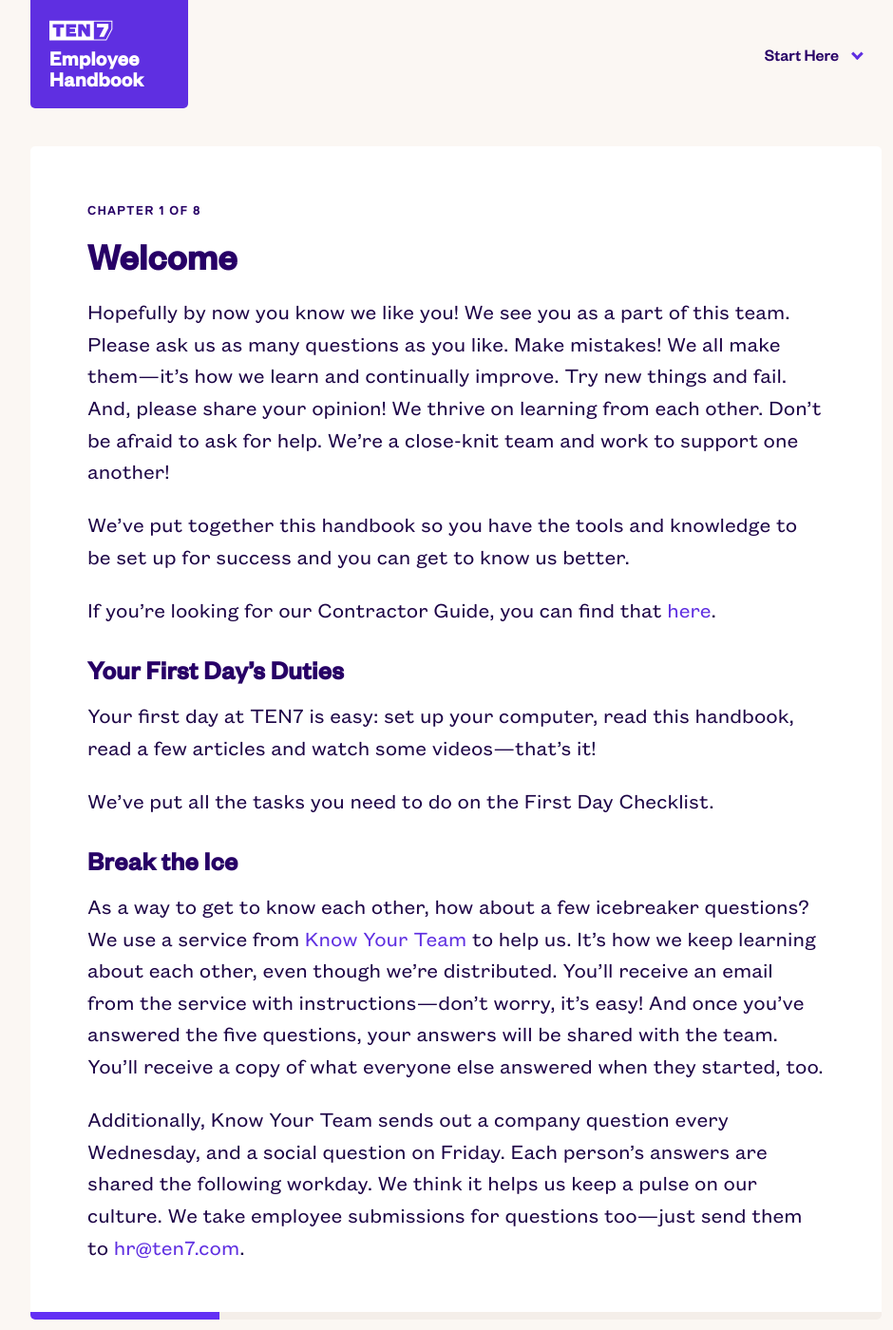
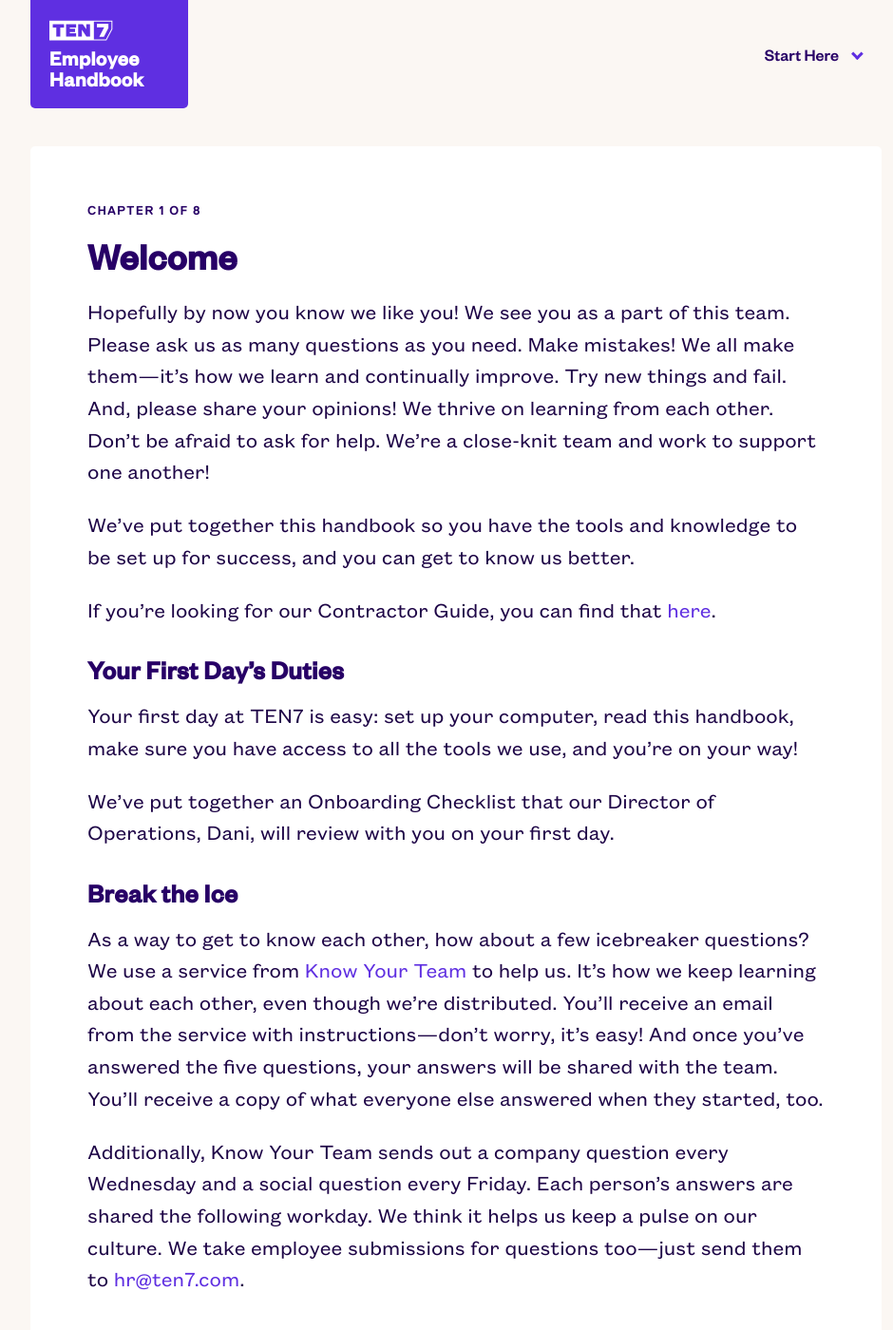
Before and after one commit to ten7/handbook.ten7.com, a Jekyll site: the page built from _pages/01_welcome.md, in a window 1280 px wide and 1400 px high. Shown: the whole window at 95% size, without its empty margins (160-1100 px from the left). Built offline with Jekyll 4.4.1, drawn with Linux system fonts in a browser that asks for light colours.

Commit message:
Copy edits and changes to first day agenda

```diff
--- a/_pages/01_welcome.md
+++ b/_pages/01_welcome.md
@@ -8,23 +8,23 @@
 # next_title:
 ---
 
-Hopefully by now you know we like you! We see you as a part of this team. Please ask us as many questions as you like. Make mistakes! We all make them—it’s how we learn and continually improve. Try new things and fail. And, please share your opinion! We thrive on learning from each other. Don’t be afraid to ask for help. We’re a close-knit team and work to support one another!
+Hopefully by now you know we like you! We see you as a part of this team. Please ask us as many questions as you need. Make mistakes! We all make them—it’s how we learn and continually improve. Try new things and fail. And, please share your opinions! We thrive on learning from each other. Don’t be afraid to ask for help. We’re a close-knit team and work to support one another!
 
-We’ve put together this handbook so you have the tools and knowledge to be set up for success and you can get to know us better.
+We’ve put together this handbook so you have the tools and knowledge to be set up for success, and you can get to know us better.
 
 If you're looking for our Contractor Guide, you can find that [here](https://contractor.ten7.com/).
 
 ## Your First Day's Duties
 
-Your first day at TEN7 is easy: set up your computer, read this handbook, read a few articles and watch some videos—that’s it!
+Your first day at TEN7 is easy: set up your computer, read this handbook, make sure you have access to all the tools we use, and you're on your way!
 
-We’ve put all the tasks you need to do on the First Day Checklist.
+We’ve put together an Onboarding Checklist that our Director of Operations, Dani, will review with you on your first day.
 
 ## Break the Ice
 
 As a way to get to know each other, how about a few icebreaker questions? We use a service from [Know Your Team](https://knowyourteam.com/) to help us. It’s how we keep learning about each other, even though we’re distributed. You’ll receive an email from the service with instructions—don’t worry, it’s easy! And once you’ve answered the five questions, your answers will be shared with the team. You’ll receive a copy of what everyone else answered when they started, too.
 
-Additionally, Know Your Team sends out a company question every Wednesday, and a social question on Friday. Each person’s answers are shared the following workday. We think it helps us keep a pulse on our culture. We take employee submissions for questions too—just send them to [hr@ten7.com](mailto:hr@ten7.com).
+Additionally, Know Your Team sends out a company question every Wednesday and a social question every Friday. Each person’s answers are shared the following workday. We think it helps us keep a pulse on our culture. We take employee submissions for questions too—just send them to [hr@ten7.com](mailto:hr@ten7.com).
 <!--stackedit_data:
 eyJoaXN0b3J5IjpbNjQ2Mjg5MzZdfQ==
 -->
```
